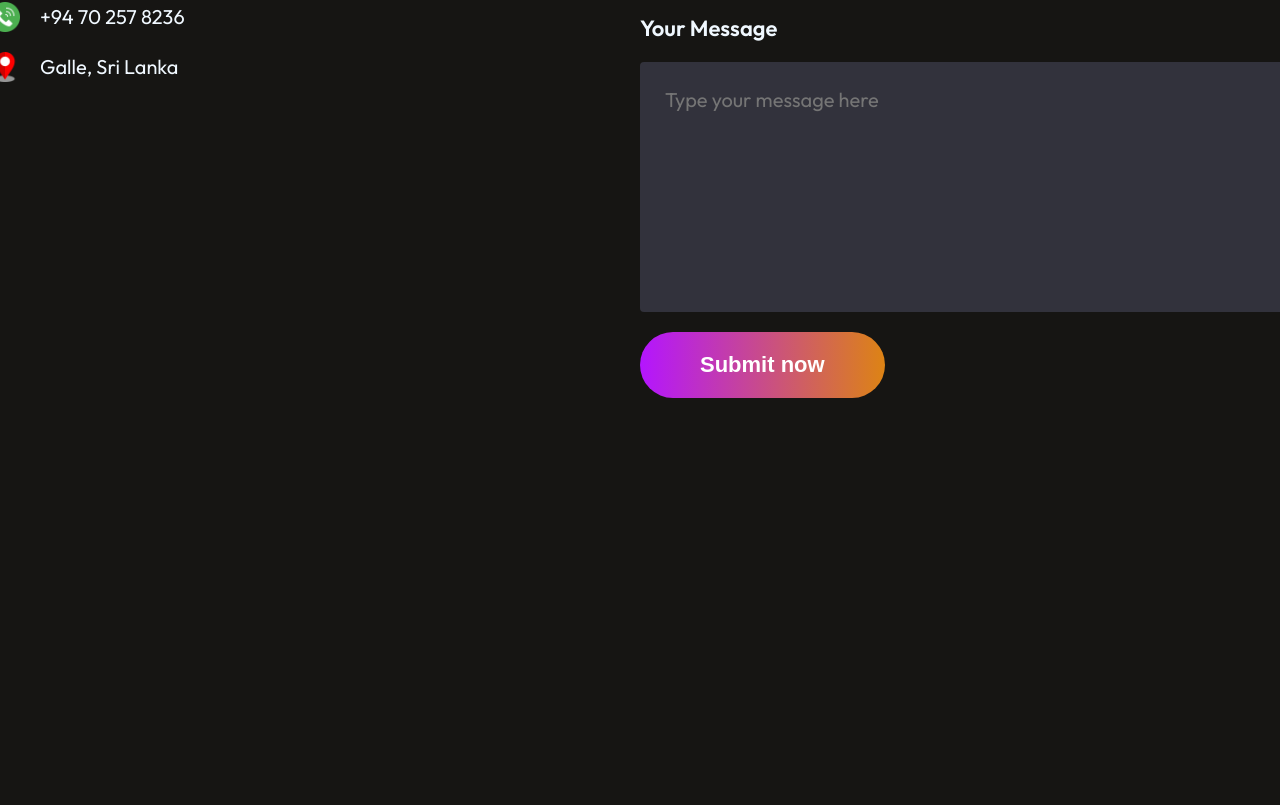
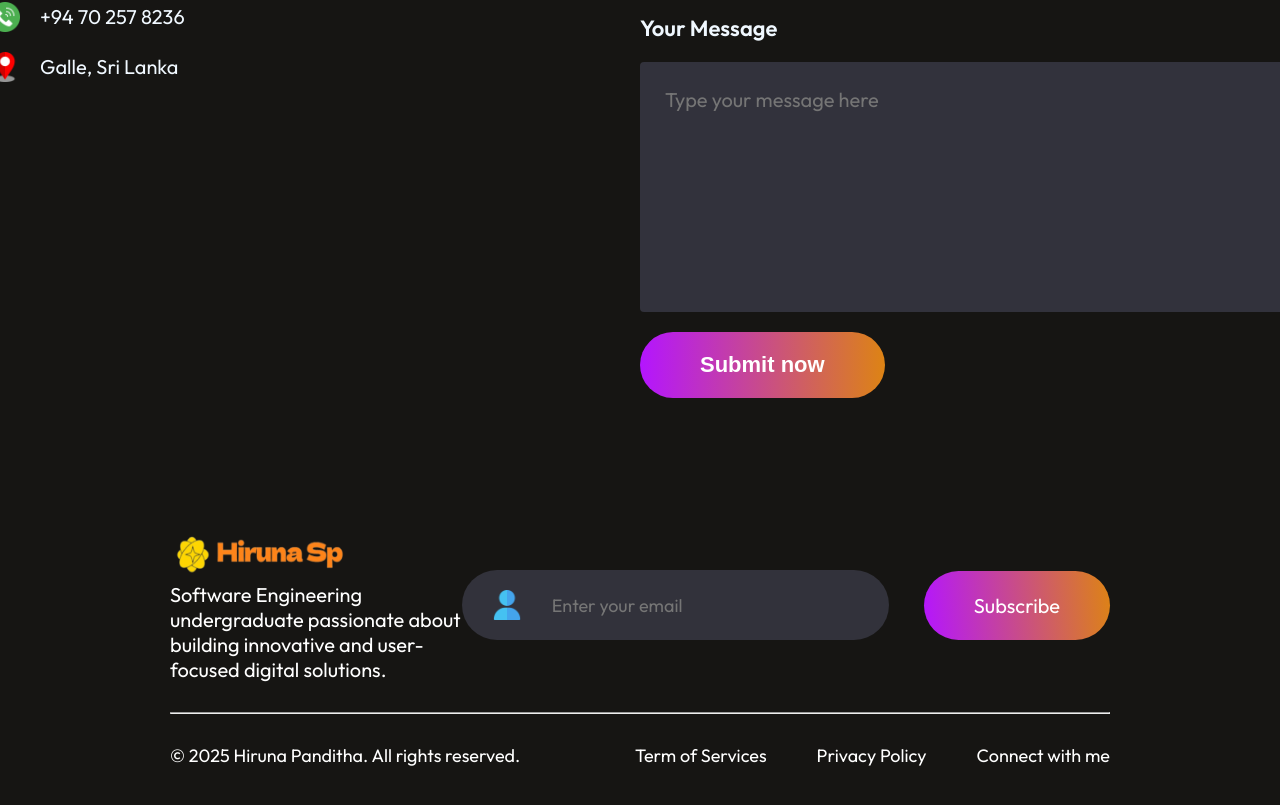
Before and after one commit to Hiruna-SP/Portfolio-React, a React (Vite) app: page / in a window 1280 px wide. Shown: the part 3588-4393 px from the top of the page. Before the commit the page ends 4036 px from the top, so only its background shows below. Built offline with nearby package versions, Linux system fonts and the light colour scheme.

Commit message:
Add Footer component with styling and user.png into assets

```diff
--- a/src/App.jsx
+++ b/src/App.jsx
@@ -4,6 +4,7 @@ import Hero from './Components/Hero/Hero'
 import About from './Components/About/About'
 import Projects from './Components/Projects/Projects'
 import Contact from './Components/Contact/Contact'
+import Footer from './Components/Footer/Footer'
 
 const App = () => {
   return (
@@ -13,6 +14,7 @@ const App = () => {
       <About />
       <Projects />
       <Contact />
+      <Footer/>
 
     </div>
   )
--- /dev/null
+++ b/src/Components/Footer/Footer.css
@@ -0,0 +1,81 @@
+.footer {
+  margin: 50px 170px;
+  display: flex;
+  flex-direction: column;
+  gap: 30px;
+}
+.footer-top {
+  display: flex;
+  justify-content: space-between;
+}
+
+.top-left p {
+  font-size: 20px;
+  max-width: 400px;
+}
+
+.top-left img {
+  width: 180px;
+  height: 50px;
+}
+
+.top-right {
+  display: flex;
+  align-items: center;
+  gap: 35px;
+}
+
+.email-input {
+  display: flex;
+  gap: 30px;
+  padding: 20px 30px;
+  border-radius: 50px;
+  background: #32323b;
+  padding-right: 80px;
+}
+
+.email-input img {
+  width: 30px;
+  height: 30px;
+}
+
+.email-input input {
+  outline: none;
+  border: none;
+  background: transparent;
+  color: #fff;
+  font-family: outfit;
+  font-size: 18px;
+}
+
+.subscribe {
+  font-size: 20px;
+  padding: 22px 50px;
+  border-radius: 50px;
+  background: linear-gradient(264deg, #df8908 -5.09%, #b415ff 100.09%);
+  cursor: pointer;
+  transition: 0.5s;
+}
+
+.footer-bottom {
+  display: flex;
+  justify-content: space-between;
+  font-size: 18px;
+}
+
+.bottom-right {
+  display: flex;
+  margin-bottom: 50px;
+  gap: 50px;
+}
+
+.email-input:hover {
+  border: 2px solid white;
+  transform: scale(1.05);
+  transition: 0.5s;
+}
+
+.subscribe:hover {
+  transform: scale(1.05);
+  transition: 0.5s;
+}
--- /dev/null
+++ b/src/Components/Footer/Footer.jsx
@@ -0,0 +1,40 @@
+import React from "react";
+import "./Footer.css";
+import logo from "../../assets/logo.png";
+import user from "../../assets/user.png";
+
+const Footer = () => {
+  return (
+    <div className="footer">
+      <div className="footer-top">
+        <div className="top-left">
+          <img src={logo} alt="" />
+          <p>
+            Software Engineering undergraduate passionate about building
+            innovative and user-focused digital solutions.
+          </p>
+        </div>
+        <div className="top-right">
+          <div className="email-input">
+            <img src={user} alt="" />
+            <input type="email" placeholder="Enter your email" />
+          </div>
+          <div className="subscribe">Subscribe</div>
+        </div>
+      </div>
+      <hr />
+      <div className="footer-bottom">
+        <p className="bottom-left">
+          © 2025 Hiruna Panditha. All rights reserved.
+        </p>
+        <div className="bottom-right">
+          <p>Term of Services</p>
+          <p>Privacy Policy</p>
+          <p>Connect with me</p>
+        </div>
+      </div>
+    </div>
+  );
+};
+
+export default Footer;
```
Also changed, not shown: src/assets/user.png (added).
